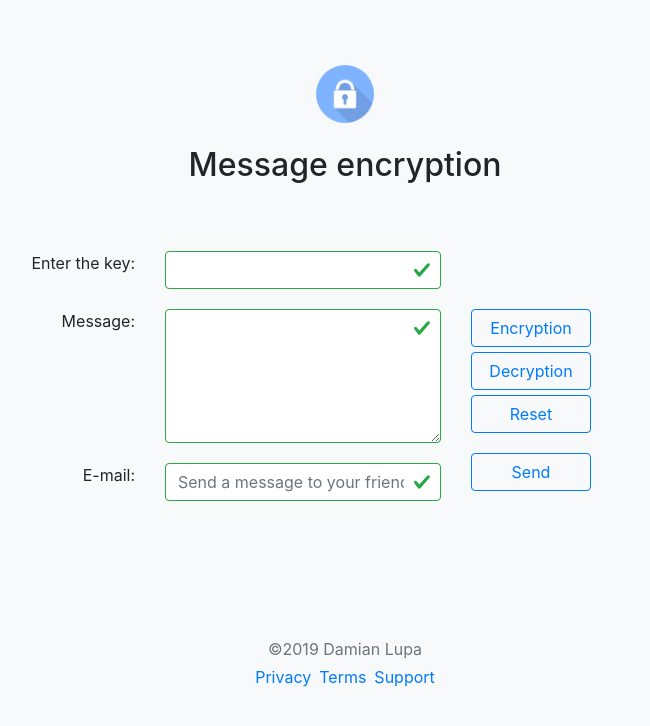
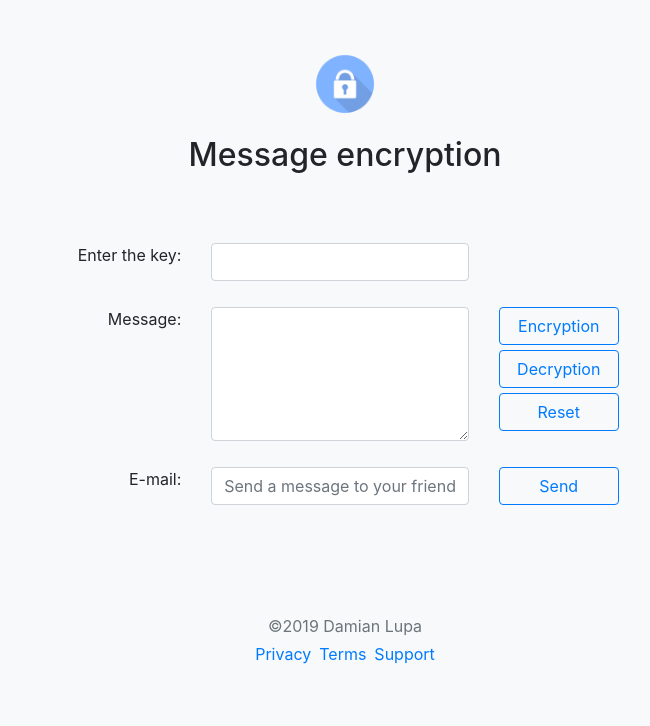
Before and after one commit to Damian4Lupa/message-coding-2, a React (Create React App) app: page / in a window 1280 px wide. Shown: the top 726 px of the page, without its empty margins (295-945 px from the left). Built offline with nearby package versions, Linux system fonts and the light colour scheme.

Commit message:
modified all components

```diff
--- a/src/components/App.css
+++ b/src/components/App.css
@@ -9,25 +9,30 @@
 }
 
 .marginTop {
-  margin-top: 1px;
-  margin-left: 20%
+  margin-left: 25%
 }
 
 .margin {
-  margin-bottom: 10px;
-  margin-top: 10px
+  margin-bottom: 13px;
+  margin-top: 13px
 }
 
 .margin2 {
-  margin-top: 10px
+  color: red;
+  font-size: 13px
 }
 
 .margin3 {
-  margin-top: 30px
+  margin-bottom: 5px;
+  margin-top: 5px
 }
 
-.aaa {
+.right {
   text-align: right;
+}
+
+.center {
+  text-align: center
 }
 
 body {
--- a/src/components/Coding.js
+++ b/src/components/Coding.js
@@ -15,7 +15,13 @@ class Coding extends Component {
             password: false,
             passwordToShort: false,
             message: false,
-            email: false
+            email: false,
+        },
+
+        styles: {
+            password: 'form-control margin center',
+            message: 'form-control margin center',
+            email: 'form-control margin center',
         }
     }
 
@@ -25,6 +31,11 @@ class Coding extends Component {
         message_error: 'The text is too long',
         email_error: 'Check if the mail is correct'
     }
+
+    // passwordInValid: "form-control margin3 center is-invalid",
+    // passwordValid: "form-control margin is-valid",
+
+
 
     handleChange = event => {
 
@@ -53,47 +64,104 @@ class Coding extends Component {
         })
     }
 
-    messageToCode = () => {
-        let message = this.state.message
-        let key = this.state.password.length
-        let codeMessage = ''
 
-        let newMessage = message.toUpperCase().replace(/Ą/g, 'A').replace(/Ć/g, 'C').replace(/Ę/g, 'E').replace(/Ł/g, 'L').replace(/Ń/g, 'N').replace(/Ó/g, 'O').replace(/Ś/g, 'S').replace(/Ż/g, 'Z').replace(/Ź/g, 'Z')
+    // messageToCode = () => {
+    //     let message = this.state.message
+    //     let key = this.state.password.length
+    //     let codeMessage = ''
 
-        codeMessage = newMessage.replace(/[A-Z]/g, imput => String.fromCharCode((imput.charCodeAt(0) - 65 + key) % 26 + 65));
+    //     let newMessage = message.toUpperCase().replace(/Ą/g, 'A').replace(/Ć/g, 'C').replace(/Ę/g, 'E').replace(/Ł/g, 'L').replace(/Ń/g, 'N').replace(/Ó/g, 'O').replace(/Ś/g, 'S').replace(/Ż/g, 'Z').replace(/Ź/g, 'Z')
 
-        this.setState({
-            message: codeMessage
-        })
-    }
+    //     codeMessage = newMessage.replace(/[A-Z]/g, imput => String.fromCharCode((imput.charCodeAt(0) - 65 + key) % 26 + 65));
 
-    codeToMessage = () => {
-        let message = this.state.message
-        let key = this.state.password.length - (this.state.password.length * 2)
-        let noCodeMessage = ''
+    //     this.setState({
+    //         message: codeMessage
+    //     })
+    // }
 
-        noCodeMessage = (message, key) => {
-            if (key < 0)
-                return noCodeMessage(message, key + 26);
-            let output = '';
-            for (let i = 0; i < message.length; i++) {
-                let c = message[i];
-                if (c.match(/[A-Z]/)) {
-                    let code = message.charCodeAt(i);
-                    if ((code >= 65) && (code <= 90))
-                        c = String.fromCharCode(((code - 65 + key) % 26) + 65);
-                    else if ((code >= 97) && (code <= 122))
-                        c = String.fromCharCode(((code - 97 + key) % 26) + 97);
-                }
-                output += c
-            }
-            return output;
-        };
-        this.setState({
-            message: noCodeMessage
+    // codeToMessage = () => {
+    //     let message = this.state.message
+    //     let key = this.state.password.length - (this.state.password.length * 2)
+    //     let noCodeMessage = ''
+
+    //     noCodeMessage = (message, key) => {
+    //         if (key < 0)
+    //             return noCodeMessage(message, key + 26);
+    //         let output = '';
+    //         for (let i = 0; i < message.length; i++) {
+    //             let c = message[i];
+    //             if (c.match(/[A-Z]/)) {
+    //                 let code = message.charCodeAt(i);
+    //                 if ((code >= 65) && (code <= 90))
+    //                     c = String.fromCharCode(((code - 65 + key) % 26) + 65);
+    //                 else if ((code >= 97) && (code <= 122))
+    //                     c = String.fromCharCode(((code - 97 + key) % 26) + 97);
+    //             }
+    //             output += c
+    //         }
+    //         return output;
+    //     };
+    //     this.setState({
+    //         message: noCodeMessage
+    //     })
+
+    // }
+
+    CodeValidation = () => {
+        //sprawdza tylko to co potrzebne do kodowania
+        let password = false
+        let passwordToShort = false
+        let message = false
+        let correct = false
+
+        if (this.state.password.length > 4) {
+            passwordToShort = true;
+        }
+        if (this.state.password.length <= 25) {
+            password = true;
+        }
+        if (this.state.message.length < 51) {
+            message = true
+        }
+        if (password && passwordToShort && message) {
+            correct = true
+        }
+
+        return ({
+            password,
+            passwordToShort,
+            message,
+            correct
         })
 
     }
+
+
+    handleCodeMessage = event => {
+
+        const validation = this.CodeValidation()
+
+        if (validation.correct) {
+
+            console.log("tłumaczymy")
+            //kod tłumaczący message
+
+        } else {
+            console.log("Aktualizuję błędy")
+            this.setState({
+                errors: {
+                    password: !validation.password,
+                    passwordToShort: !validation.passwordToShort,
+                    message: !validation.message,
+                },
+
+            })
+        }
+        //zmiana stylu po błędzie
+
+
+    }
+
 
     formValidation = () => {
         let password = false;
@@ -103,8 +171,8 @@ class Coding extends Component {
         let correct = false;
 
         if (this.state.password.length > 0 && this.state.password.length < 4) {
-            password = true;
             passwordToShort = true;
+
         }
         if (this.state.password.length >= 25) {
             password = true;
@@ -126,16 +194,8 @@ class Coding extends Component {
             email,
             correct,
         })
+    }
 
-        // if (input.value.length > 0 && input.value.length < 4) {
-        //     document.querySelector('div.keyInfo').textContent = "The key is too short"
-        // } else if ((input.value.length > 4 && input.value.length < 25) || (input.value.length == 0)) {
-        //     document.querySelector('div.keyInfo').textContent = ""
-        // } else if (input.value.length >= 25) {
-        //     document.querySelector('div.keyInfo').textContent = "The key is too long"
-        // }
-
-    }
 
     handleSubmit = event => {
         event.preventDefault()
@@ -173,71 +233,112 @@ class Coding extends Component {
 
     }
 
-    componentDidUpdate() {
-        if (this.state.message !== '') {
+    checkStyle() {
+
+        if (this.state.errors.password) {
+            console.log("checkstyle wykonane")
+            this.setState({
+                styles: {
+                    password: 'form-control margin3 center is-invalid'
+                }
+            })
             setTimeout(() => {
                 this.setState({
-                    message: ''
+                    styles: {
+                        password: 'form-control margin center'
+                    }
                 })
-            }, 3000)
+            }, 2000)
         }
+
+    }
+
+
+
+
+    componentDidUpdate() {
+        if (this.state.errors.password || this.state.errors.passwordToShort) {
+
+            setTimeout(() => {
+                this.setState({
+                    errors: {
+                        password: false,
+                        passwordToShort: false
+                    }
+                })
+            }, 2000)
+        }
+
     }
 
 
     render() {
+
+        const { password, message, email, passwordToShort } = this.state
+
+
+
         return (
-            <form onSubmit={this.handleSubmit}>
-                <div class="container">
-                    <div class="marginTop">
+            <form onSubmit={this.handleSubmit} noValidate>
+                <div className="container">
+                    <div className="marginTop">
 
 
 
 
-                        <div class="row">
-                            <div class="col col-lg-2 aaa">
-                                <label for="exampleInputPassword1" className="margin">Enter the key:</label>
+                        <div className="row">
+                            <div className="col col-lg-2 right">
+                                <label htmlFor="exampleInputPassword1" className="margin">Enter the key:</label>
                             </div>
 
-                            <div class="col col-md-4">
+                            <div className="col col-md-4 center">
 
-                                <input type="password" class="form-control margin is-valid" id="password" aria-describedby="inputGroupPrepend3" required value={this.state.password} onChange={this.handleChange} />
-                                <div class="invalid-feedback margin2">
-                                    Please choose a username.
+                                <input type="password" className={this.state.styles.password} id="password" aria-describedby="inputGroupPrepend3" required value={this.state.password} onChange={this.handleChange} />
+                                <div className="margin2">
+
+
+                                    {this.state.errors.password && <center>{this.messages.password_error2}</center>}
+
+                                    {this.state.errors.passwordToShort && <center>{this.messages.password_error}</center>}
+
+
                                 </div>
                             </div>
 
-                            <div class="col col-lg-2">
+                            <div className="col col-lg-2">
                             </div>
                         </div>
 
 
-                        <div class="row">
-                            <div class="col col-lg-2 aaa">
-                                <label for="exampleFormControlTextarea1" className="margin">Message:</label>
+                        <div className="row">
+                            <div className="col col-lg-2 right">
+                                <label htmlFor="exampleFormControlTextarea1" className="margin">Message:</label>
                             </div>
 
-                            <div class="col col-md-4">
-                                <textarea class="form-control margin is-valid" id="message" rows="5" aria-describedby="inputGroupPrepend3" required value={this.state.message} onChange={this.handleChange} />
-                                <div class="invalid-feedback margin2">
-                                    Please choose a username.
+                            <div className="col col-md-4">
+                                <textarea className={this.state.styles.message} id="message" rows="5" aria-describedby="inputGroupPrepend3" required value={this.state.message} onChange={this.handleChange} />
+                                <div className="margin2">
+
+                                    {this.state.errors.message && <center>{this.messages.message_error}</center>}
+
                                 </div>
                             </div>
 
 
-                            <div class="col col-lg-2 margin">
+                            <div className="col col-lg-2 margin">
                                 <button
                                     type="button"
-                                    class="btn btn-outline-primary btnBreak2"
-                                    onClick={this.messageToCode}
+                                    className="btn btn-outline-primary btnBreak2"
+                                    onClick={this.handleCodeMessage}
                                 >Encryption</button>
                                 <button
                                     type="button"
-                                    class="btn btn-outline-primary btnBreak"
+                                    className="btn btn-outline-primary btnBreak"
                                     onClick={this.codeToMessage}
                                 >Decryption</button>
                                 <button
                                     type="button"
-                                    class="btn btn-outline-primary btnBreak2"
+                                    className="btn btn-outline-primary btnBreak2"
                                     onClick={this.handleResetAll}
                                 >Reset</button>
                             </div>
@@ -246,21 +347,21 @@ class Coding extends Component {
 
 
 
-                        <div class="row">
-                            <div class="col col-lg-2 aaa">
-                                <label for="exampleInputEmail1" className="margin">E-mail:</label>
+                        <div className="row">
+                            <div className="col col-lg-2 right">
+                                <label htmlFor="exampleInputEmail1" className="margin">E-mail:</label>
                             </div>
 
-                            <div class="col col-md-4">
-                                <input type="email" class="form-control margin is-valid" id="email" aria-describedby="emailHelp" placeholder="Send a message to your friend" value={this.state.email} onChange={this.handleChange} />
+                            <div className="col col-md-4">
+                                <input type="email" className={this.state.styles.email} id="email" aria-describedby="emailHelp" placeholder="Send a message to your friend" value={this.state.email} onChange={this.handleChange} />
 
-                                <div class="invalid-feedback margin2">
-                                    Please choose a username.
+                                <div className="invalid-feedback margin2">
+                                    {this.state.errors.email && this.messages.email_error}
                                 </div>
                             </div>
 
-                            <div class="col col-lg-2">
-                                <button class="btn btn-outline-primary btnBreak2" type="submit">Send</button>
+                            <div className="col col-lg-2 margin">
+                                <button className="btn btn-outline-primary btnBreak2" type="submit">Send</button>
                             </div>
 
                         </div>
--- a/src/components/Footer.js
+++ b/src/components/Footer.js
@@ -3,12 +3,12 @@ import React from 'react';
 
 const Footer = () => {
     return (
-        <footer class="my-5 pt-5 text-muted text-center text-small">
-            <p class="mb-1 margin3">©2019 Damian Lupa</p>
-            <ul class="list-inline">
-                <li class="list-inline-item"><a href="#">Privacy</a></li>
-                <li class="list-inline-item"><a href="#">Terms</a></li>
-                <li class="list-inline-item"><a href="#">Support</a></li>
+        <footer className="my-5 pt-5 text-muted text-center text-small">
+            <p className="mb-1">©2019 Damian Lupa</p>
+            <ul className="list-inline">
+                <li className="list-inline-item"><a href="#">Privacy</a></li>
+                <li className="list-inline-item"><a href="#">Terms</a></li>
+                <li className="list-inline-item"><a href="#">Support</a></li>
             </ul>
         </footer>
 
--- a/src/components/Header.js
+++ b/src/components/Header.js
@@ -4,8 +4,8 @@ import logo from './img/logo.png'
 const Header = () => {
     return (
 
-        <div class="py-5 text-center margin2">
-            <img class="d-block mx-auto mb-3" src={logo} alt="logo" width="72" height="72" />
+        <div className="py-5 text-center">
+            <img className="d-block mx-auto mb-3" src={logo} alt="logo" width="72" height="72" />
             <h2>Message encryption</h2>
         </div>
     )
```
